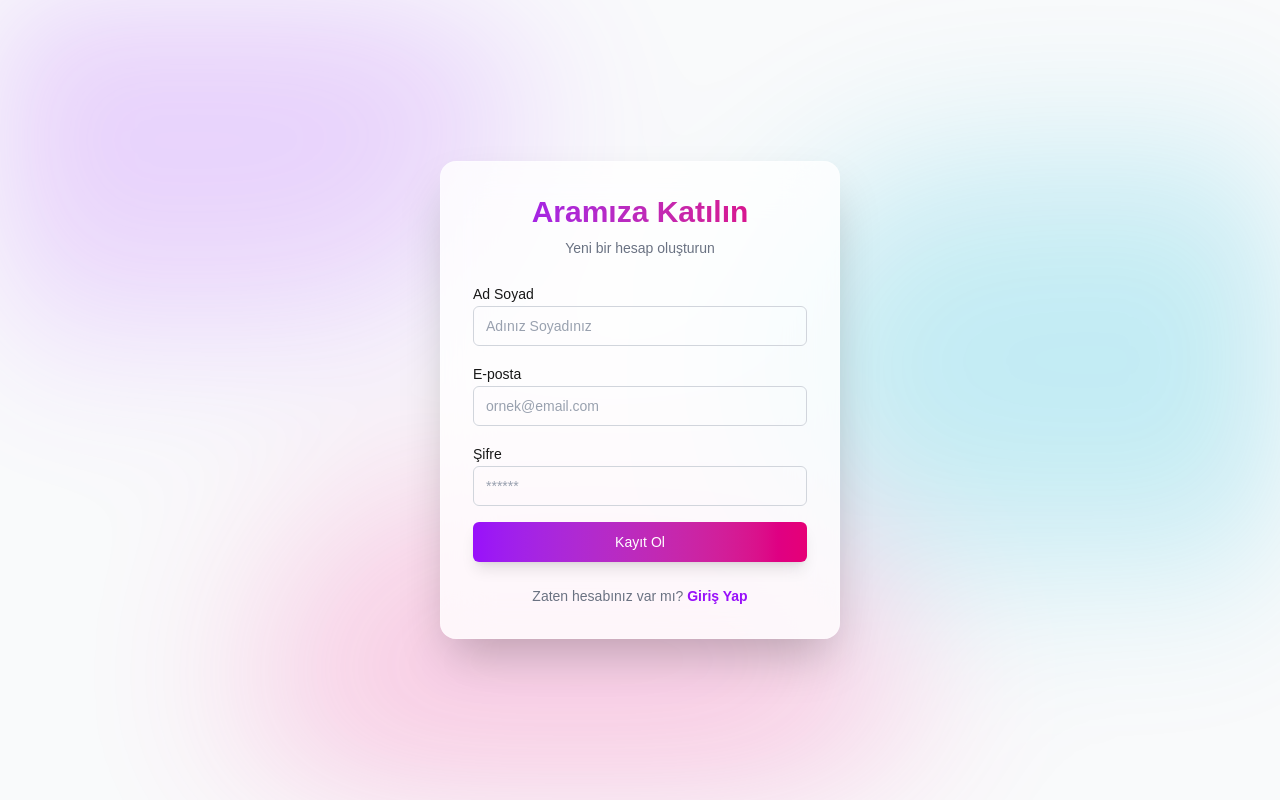
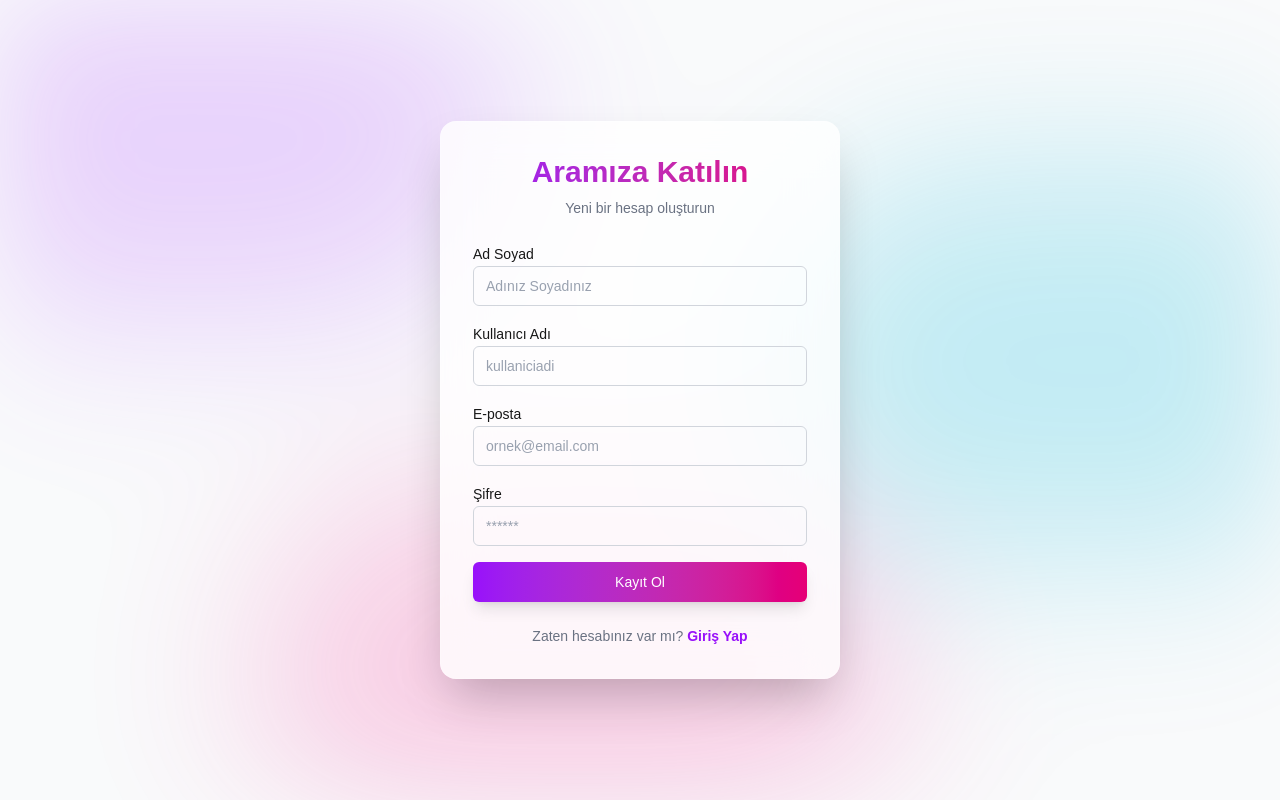
Before and after one commit to EnesMalik02/hsd-proje-front, a Next.js app: page /auth/register in a window 1280 px wide. Built offline with nearby package versions, Linux system fonts and the light colour scheme.

Commit message:
fix: sync auth and types with openapi spec

```diff
--- a/src/app/auth/login/page.tsx
+++ b/src/app/auth/login/page.tsx
@@ -10,7 +10,7 @@ export default function LoginPage() {
     const [loading, setLoading] = useState(false);
     const [error, setError] = useState<string | null>(null);
     const [formData, setFormData] = useState({
-        email: "",
+        identifier: "",
         password: "",
     });
 
@@ -22,7 +22,7 @@ export default function LoginPage() {
         try {
             await authApi.login(formData);
             router.push("/"); // Redirect to dashboard/home after login
-        } catch (err: any) {
+        } catch (err: unknown) {
             if (err instanceof ApiError) {
                 // Try to read validation error message if available
                 const detail = err.data?.detail;
@@ -61,16 +61,16 @@ export default function LoginPage() {
 
                 <div className="space-y-2">
                     <label className="text-sm font-medium leading-none peer-disabled:cursor-not-allowed peer-disabled:opacity-70" htmlFor="email">
-                        E-posta
+                        E-posta veya Kullanıcı Adı
                     </label>
                     <input
                         className="flex h-10 w-full rounded-md border border-gray-300 dark:border-gray-700 bg-transparent px-3 py-2 text-sm placeholder:text-gray-400 focus:outline-none focus:ring-2 focus:ring-purple-500 focus:border-transparent disabled:cursor-not-allowed disabled:opacity-50 transition-all"
                         id="email"
-                        type="email"
-                        placeholder="ornek@email.com"
+                        type="text"
+                        placeholder="E-posta veya kullanıcı adı"
                         required
-                        value={formData.email}
-                        onChange={(e) => setFormData({ ...formData, email: e.target.value })}
+                        value={formData.identifier}
+                        onChange={(e) => setFormData({ ...formData, identifier: e.target.value })}
                     />
                 </div>
 
--- a/src/app/auth/register/page.tsx
+++ b/src/app/auth/register/page.tsx
@@ -11,6 +11,7 @@ export default function RegisterPage() {
     const [error, setError] = useState<string | null>(null);
     const [formData, setFormData] = useState({
         email: "",
+        username: "",
         password: "",
         display_name: "",
     });
@@ -23,7 +24,7 @@ export default function RegisterPage() {
         try {
             await authApi.register(formData);
             router.push("/"); // Redirect to dashboard/home after register
-        } catch (err: any) {
+        } catch (err: unknown) {
             if (err instanceof ApiError) {
                 // Try to read validation error message if available
                 const detail = err.data?.detail;
@@ -76,6 +77,21 @@ export default function RegisterPage() {
                 </div>
 
                 <div className="space-y-2">
+                    <label className="text-sm font-medium leading-none peer-disabled:cursor-not-allowed peer-disabled:opacity-70" htmlFor="username">
+                        Kullanıcı Adı
+                    </label>
+                    <input
+                        className="flex h-10 w-full rounded-md border border-gray-300 dark:border-gray-700 bg-transparent px-3 py-2 text-sm placeholder:text-gray-400 focus:outline-none focus:ring-2 focus:ring-purple-500 focus:border-transparent disabled:cursor-not-allowed disabled:opacity-50 transition-all"
+                        id="username"
+                        type="text"
+                        placeholder="kullaniciadi"
+                        required
+                        value={formData.username}
+                        onChange={(e) => setFormData({ ...formData, username: e.target.value })}
+                    />
+                </div>
+
+                <div className="space-y-2">
                     <label className="text-sm font-medium leading-none peer-disabled:cursor-not-allowed peer-disabled:opacity-70" htmlFor="email">
                         E-posta
                     </label>
--- a/src/lib/api.ts
+++ b/src/lib/api.ts
@@ -1,6 +1,6 @@
 import { UserLogin, UserRegister, Token, UserResponse, ListingCreate, ListingResponse, UserUpdate } from "./types";
 
-const API_URL = "https://hsd-proje.onrender.com";
+const API_URL = "http://localhost:8000";
 
 // Helper to set cookie
 function setCookie(name: string, value: string, days: number) {
```
Also changed, not shown: src/lib/types.ts (+6 -1 lines).
